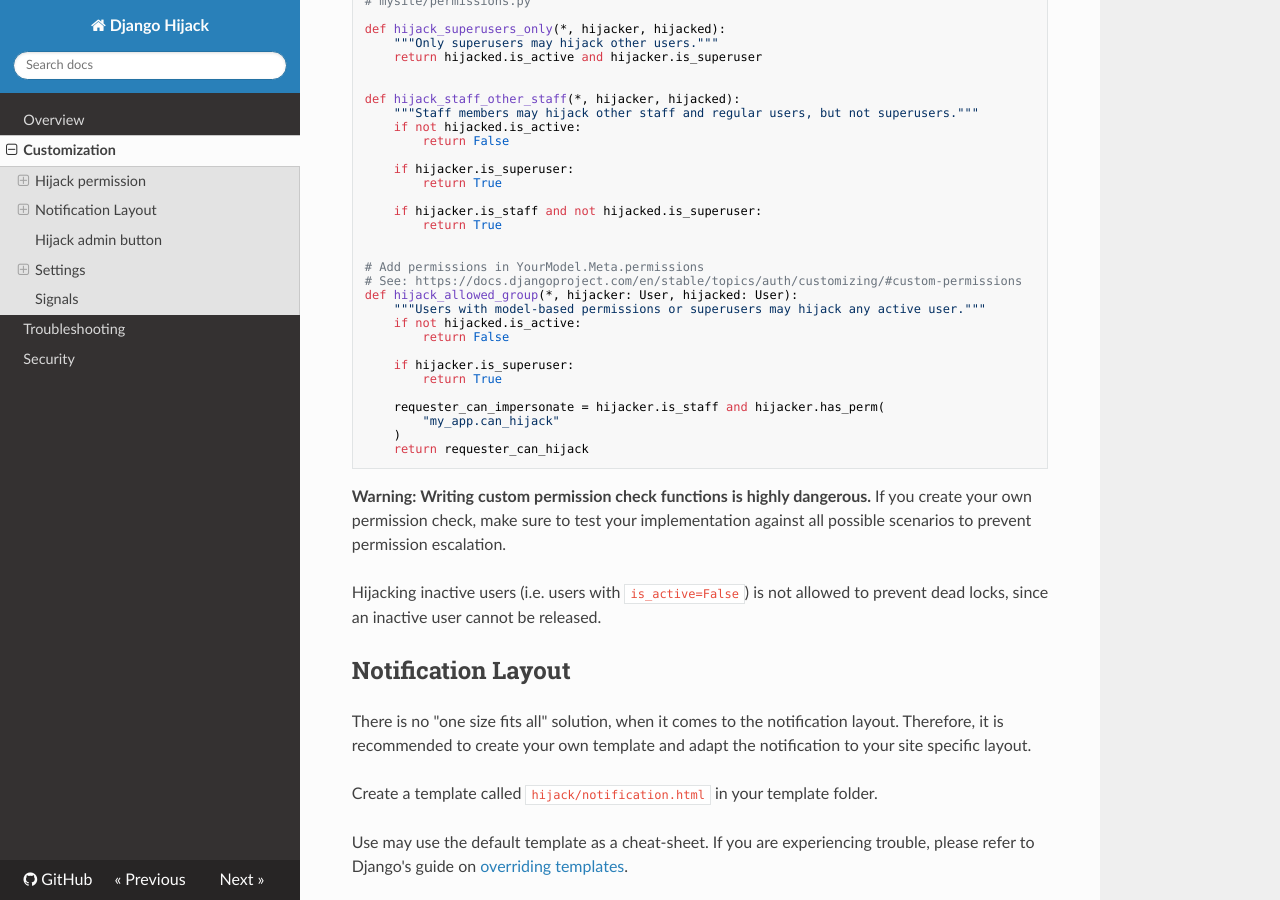
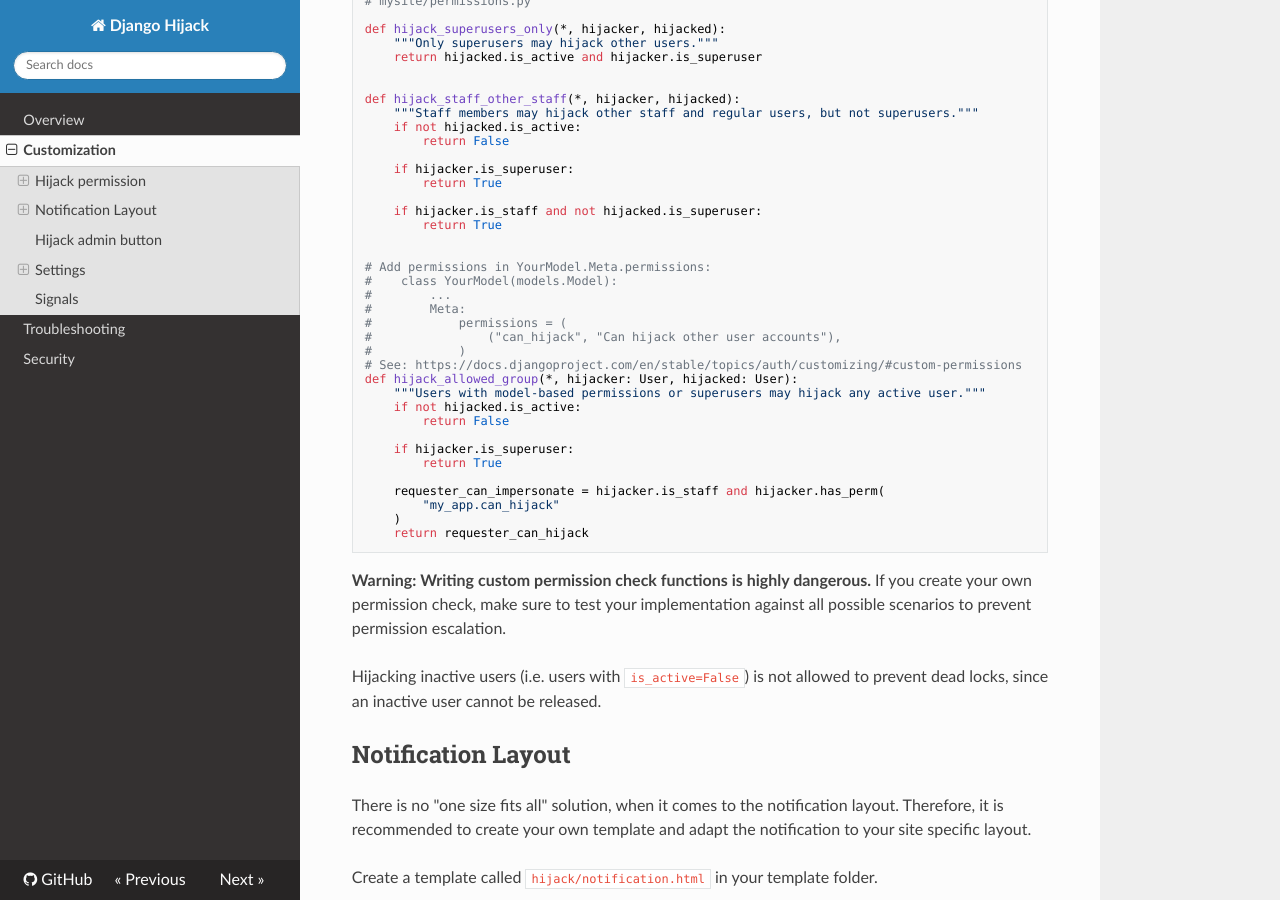
Before and after one commit to django-hijack/django-hijack, an MkDocs documentation site: the page built from docs/customization.md, in a window 1280 px wide and 900 px high, scrolled down 1081 px. Built offline with MkDocs 1.6.1, drawn with Linux system fonts in a browser that asks for light colours; nearby versions of some CDN libraries.

Commit message:
Update docs/customization.md

```diff
--- a/docs/customization.md
+++ b/docs/customization.md
@@ -62,7 +62,13 @@ def hijack_staff_other_staff(*, hijacker, hijacked):
         return True
 
 
-# Add permissions in YourModel.Meta.permissions
+# Add permissions in YourModel.Meta.permissions:
+#    class YourModel(models.Model):
+#        ...
+#        Meta:
+#            permissions = (
+#                ("can_hijack", "Can hijack other user accounts"),
+#            )
 # See: https://docs.djangoproject.com/en/stable/topics/auth/customizing/#custom-permissions
 def hijack_allowed_group(*, hijacker: User, hijacked: User):
     """Users with model-based permissions or superusers may hijack any active user."""
```
